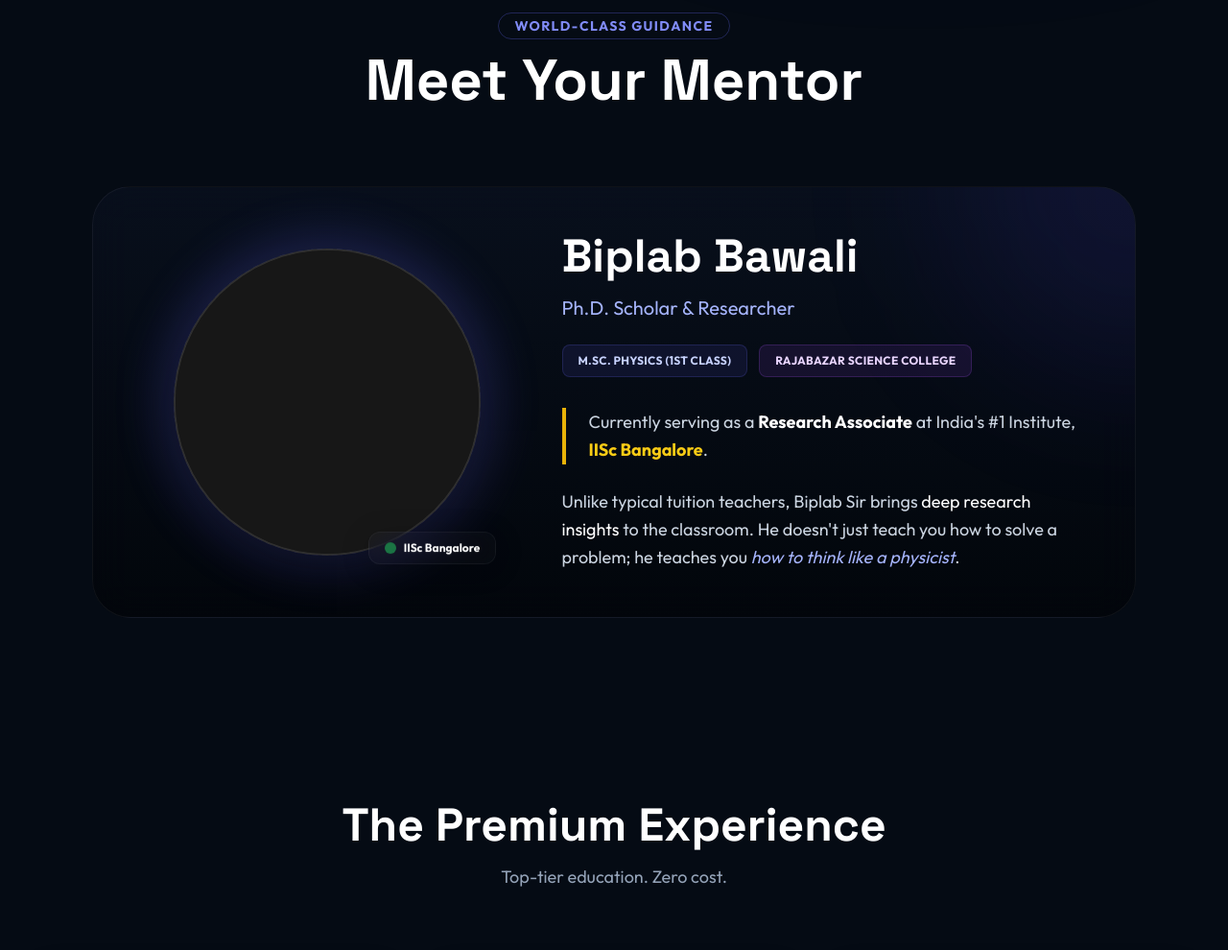
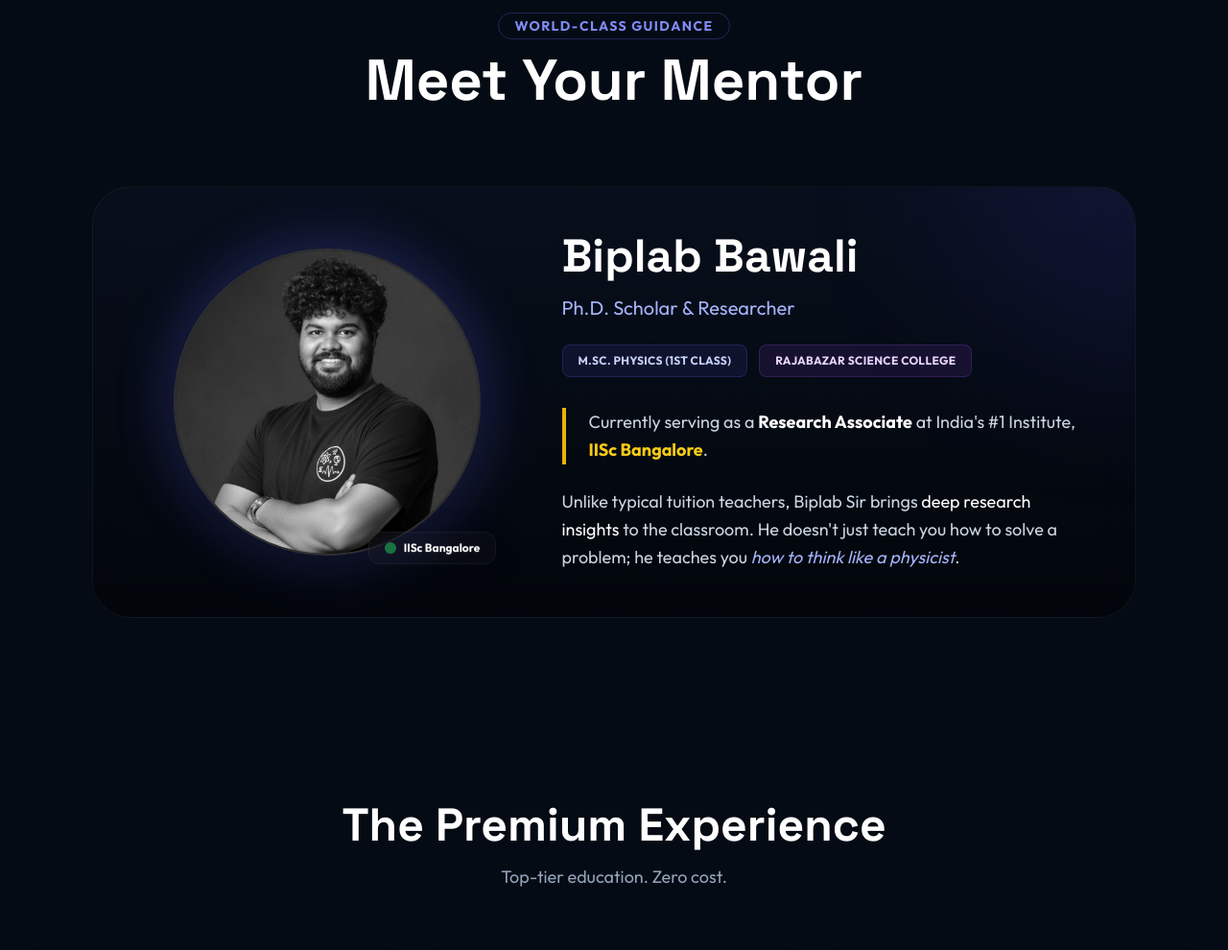
Before and after one commit to bbawaliphy-lgtm/bawaliPhysics9, a plain HTML site: page index.html in a window 1280 px wide. Shown: the part 1464-2454 px from the top of the page at 96% size. Drawn offline with nearby package versions, Linux system fonts and the light colour scheme.

```diff
--- a/index.html
+++ b/index.html
@@ -221,7 +221,7 @@
 
                             <div class="relative w-64 h-64 md:w-80 md:h-80 rounded-full overflow-hidden border-2 border-white/10 shadow-2xl bg-slate-900 grayscale group-hover/image:grayscale-0 transition duration-500">
                                  <!-- Corrected image source path from user input (removed double .jpg) -->
-                                <img src="biplab-sir.jpg" alt="Biplab Bawali" class="w-full h-full object-cover transform group-hover/image:scale-110 transition duration-700" onerror="this.onerror=null; this.parentElement.innerHTML='<div class=\'w-full h-full flex items-center justify-center bg-slate-900\'><i data-lucide=\'user\' class=\'w-24 h-24 text-indigo-400\'></i></div>'">
+                                <img src="biplab-sir.jpg.jpg" alt="Biplab Bawali" class="w-full h-full object-cover transform group-hover/image:scale-110 transition duration-700" onerror="this.onerror=null; this.parentElement.innerHTML='<div class=\'w-full h-full flex items-center justify-center bg-slate-900\'><i data-lucide=\'user\' class=\'w-24 h-24 text-indigo-400\'></i></div>'">
                             </div>
 
                             <!-- Floating Badge -->
```
